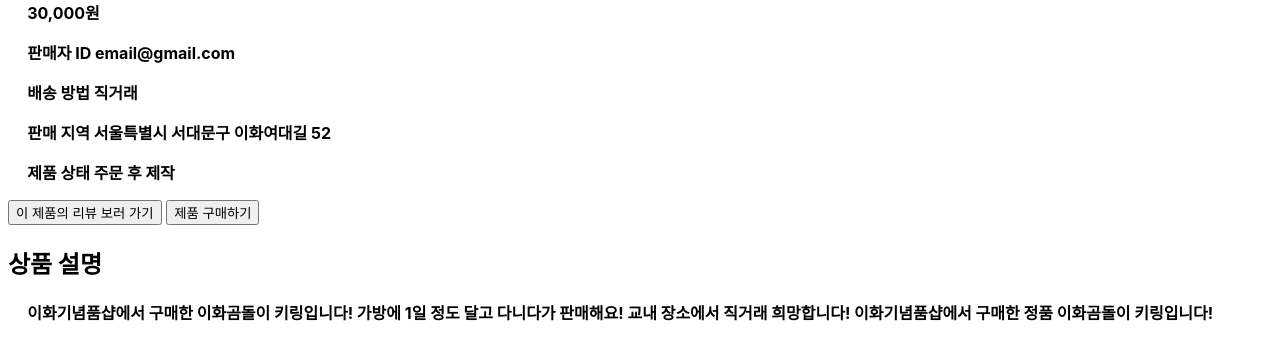
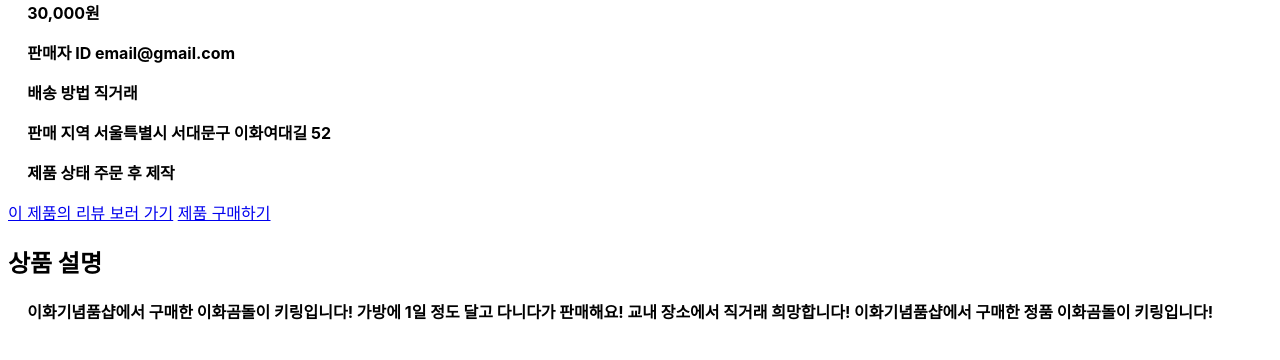
Before and after one commit to topograp2/Ewha-market, a Flask app: template templates/product_detail.html in a window 1280 px wide; the page is wider, and only the part inside the window is pictured. Shown: the part 231-591 px from the top of that part. Run offline with Flask 3, Linux system fonts and the light colour scheme; the template is opened without the code that fills it, so the values that code supplies are empty; some web fonts are replaced.

Commit message:
Update product_detail.html

```diff
--- a/templates/product_detail.html
+++ b/templates/product_detail.html
@@ -23,8 +23,8 @@
         </div>
 
         <div class="button-container">
-            <button class="review-btn">이 제품의 리뷰 보러 가기</button>
-            <button class="buy-btn">제품 구매하기</button>
+            <a href="/review.html" class="review-btn">이 제품의 리뷰 보러 가기</a>
+            <a href="/purchase.html" class="buy-btn">제품 구매하기</a>
         </div>
 
         <div class="product-description">
```
